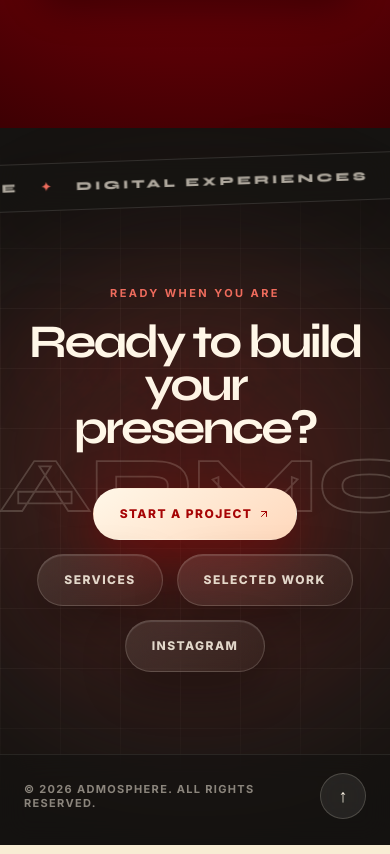
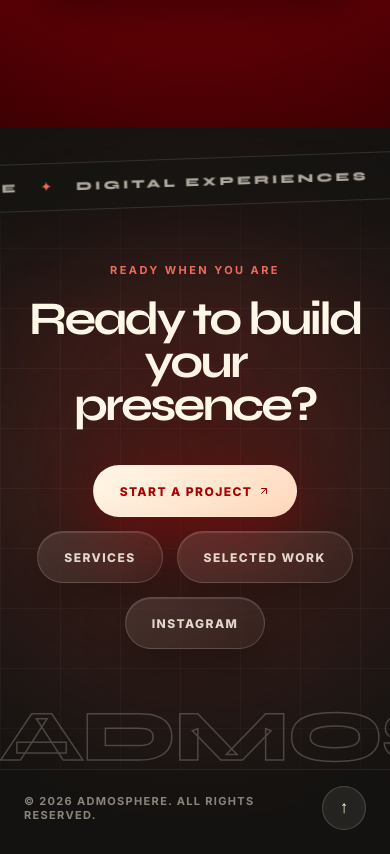
Before and after one commit to MOHAMMEDAHRASKHANKP/-admosphere-site, a React (Vite) app: page / in a window 390 px wide. Shown: the part 8903-9757 px from the top of the page. Built offline with nearby package versions, Linux system fonts and the light colour scheme.

Commit message:
feat: move ADMOSPHERE wordmark to bottom of footer above copyright bar, remove floating watermark

```diff
--- a/src/components/layout/Footer.jsx
+++ b/src/components/layout/Footer.jsx
@@ -54,14 +54,13 @@ function Footer({ Reveal }) {
     <section className="cinema-footer" id="footer">
       <div className="cinema-grid" />
       <div className="cinema-aurora" />
-      <div className="cinema-bg-word">
-        ADMOSPHERE
-      </div>
 
+      {/* Tilted marquee ribbon */}
       <div className="cinema-marquee">
         <FooterMarquee />
       </div>
 
+      {/* CTA content */}
       <div className="cinema-center">
         <Reveal>
           <span className="kicker">
@@ -97,8 +96,13 @@ function Footer({ Reveal }) {
         </div>
       </div>
 
+      {/* ── Grand wordmark — bottom of footer, full-width ── */}
+      <div className="cinema-wordmark" aria-hidden="true">
+        ADMOSPHERE
+      </div>
+
+      {/* Bottom bar */}
       <div className="cinema-bottom">
-
         <small>
           © 2026 Admosphere. All rights reserved.
         </small>
--- a/src/styles/footer.css
+++ b/src/styles/footer.css
@@ -31,9 +31,9 @@
 .cinema-aurora {
   position: absolute;
   left: 50%;
-  top: 50%;
+  top: 46%;
   width: 80vw;
-  height: 60vh;
+  height: 55vh;
   transform: translate(-50%, -50%);
   border-radius: 50%;
   background: radial-gradient(circle, rgba(166,3,4,.45), rgba(239,108,93,.22) 40%, transparent 70%);
@@ -41,40 +41,6 @@
   animation: footer-breathe 8s ease-in-out infinite alternate;
   z-index: 0;
   pointer-events: none;
-}
-
-/* ── ADMOSPHERE watermark — fills full footer width ─── */
-.cinema-bg-word {
-  position: absolute;
-  left: 50%;
-  top: 50%;
-  transform: translate(-50%, -50%);
-  width: 100%;
-
-  text-align: center;
-
-  /* Typography — Syne 900, uniform rendering */
-  font-family: 'Syne', sans-serif;
-  font-weight: 900;
-  font-style: normal;
-  font-synthesis: none;
-  text-rendering: geometricPrecision;
-  -webkit-font-smoothing: antialiased;
-  /* ~21vw gives ADMOSPHERE (9 chars + tracking) edge-to-edge at 1200–1440px */
-  font-size: clamp(80px, 21vw, 350px);
-  line-height: 1;
-  /* Minimal tracking — letters fill the width without overflow */
-  letter-spacing: 0.02em;
-  white-space: nowrap;
-  text-transform: uppercase;
-
-  /* Uniform outline stroke — same weight on every glyph */
-  color: transparent;
-  -webkit-text-stroke: 1.8px rgba(255,247,232,.18);
-
-  z-index: 1;
-  pointer-events: none;
-  user-select: none;
 }
 
 /* ── Tilted marquee ribbon ─── */
@@ -114,7 +80,7 @@
   color: #ef6c5d;
 }
 
-/* ── Center CTA content ─── */
+/* ── CTA center content ─── */
 .cinema-center {
   position: relative;
   z-index: 3;
@@ -124,7 +90,7 @@
   align-items: center;
   text-align: center;
   flex: 1;
-  padding: 160px 7vw 90px;
+  padding: 160px 7vw 60px;
 }
 
 .cinema-center .kicker {
@@ -180,18 +146,56 @@
   box-shadow: 0 18px 55px rgba(166,3,4,.45);
 }
 
-/* ── Bottom bar — copyright left, ↑ center, right stays clear for WhatsApp ─── */
+/* ══════════════════════════════════════════════════════
+   GRAND WORDMARK — sits between CTA and bottom bar
+   Full-width, bottom-aligned, outline style
+   ══════════════════════════════════════════════════════ */
+.cinema-wordmark {
+  position: relative;
+  z-index: 3;
+  display: block;
+  width: 100%;
+  /* Push letters to bottom edge, no extra gap */
+  padding: 24px 0 0;
+  overflow: hidden;
+
+  /* Typography */
+  font-family: 'Syne', sans-serif;
+  font-weight: 900;
+  font-style: normal;
+  font-synthesis: none;
+  text-rendering: geometricPrecision;
+  -webkit-font-smoothing: antialiased;
+
+  /*
+   * At 1440px: 16vw = 230px. Syne 900 has wide glyphs.
+   * 9 letters × ~0.68 char-width ≈ fills ~100% viewport.
+   * Adjust letter-spacing to nudge edge-to-edge alignment.
+   */
+  font-size: clamp(56px, 16vw, 260px);
+  line-height: 0.88;
+  letter-spacing: -0.01em;
+  white-space: nowrap;
+  text-transform: uppercase;
+  text-align: center;
+
+  /* Matching site aesthetic: cream outline, transparent fill */
+  color: transparent;
+  -webkit-text-stroke: 1.5px rgba(255,247,232,.22);
+}
+
+/* ── Bottom bar — copyright left, ↑ center ─── */
 .cinema-bottom {
   position: relative;
   z-index: 10;
   display: grid;
-  /* 3 equal columns: copyright | ↑ button | empty (keeps WhatsApp clear) */
+  /* copyright | ↑ button | empty column keeps right side clear of WhatsApp */
   grid-template-columns: 1fr auto 1fr;
   align-items: center;
   gap: 16px;
-  padding: 22px 5vw 30px;
+  padding: 18px 5vw 28px;
   border-top: 1px solid rgba(255,247,232,.08);
-  background: rgba(21,19,17,.60);
+  background: rgba(21,19,17,.65);
   backdrop-filter: blur(14px);
   -webkit-backdrop-filter: blur(14px);
 }
@@ -202,16 +206,14 @@
   font-weight: 700;
   letter-spacing: .12em;
   text-transform: uppercase;
-  /* stays on left column */
   justify-self: start;
 }
 
-/* ── Scroll-to-top button — center column, never near WhatsApp ─── */
+/* ── Scroll-to-top button — center of bottom bar ─── */
 .top-button {
-  /* center column via grid auto placement */
   justify-self: center;
-  width: 46px;
-  height: 46px;
+  width: 44px;
+  height: 44px;
   border: 1px solid rgba(255,247,232,.18);
   border-radius: 50%;
   background: rgba(255,247,232,.08);
@@ -220,7 +222,7 @@
   display: flex;
   align-items: center;
   justify-content: center;
-  font-size: 18px;
+  font-size: 17px;
   backdrop-filter: blur(16px);
   -webkit-backdrop-filter: blur(16px);
   transition: all .25s ease;
@@ -259,21 +261,22 @@
   }
 
   .cinema-center {
-    padding: 120px 24px 60px;
+    padding: 120px 24px 40px;
   }
 
   .cinema-center h2 {
     font-size: clamp(36px, 12vw, 72px);
   }
 
-  .cinema-bg-word {
-    font-size: clamp(52px, 20vw, 160px);
-    letter-spacing: 0.01em;
+  .cinema-wordmark {
+    font-size: clamp(44px, 18.5vw, 130px);
+    letter-spacing: -0.02em;
+    padding: 16px 0 0;
   }
 
   .cinema-bottom {
-    grid-template-columns: 1fr auto;  /* on mobile: copyright left, button center */
-    padding: 18px 24px 26px;
+    grid-template-columns: 1fr auto;
+    padding: 16px 24px 24px;
   }
 
   .top-button {
```
